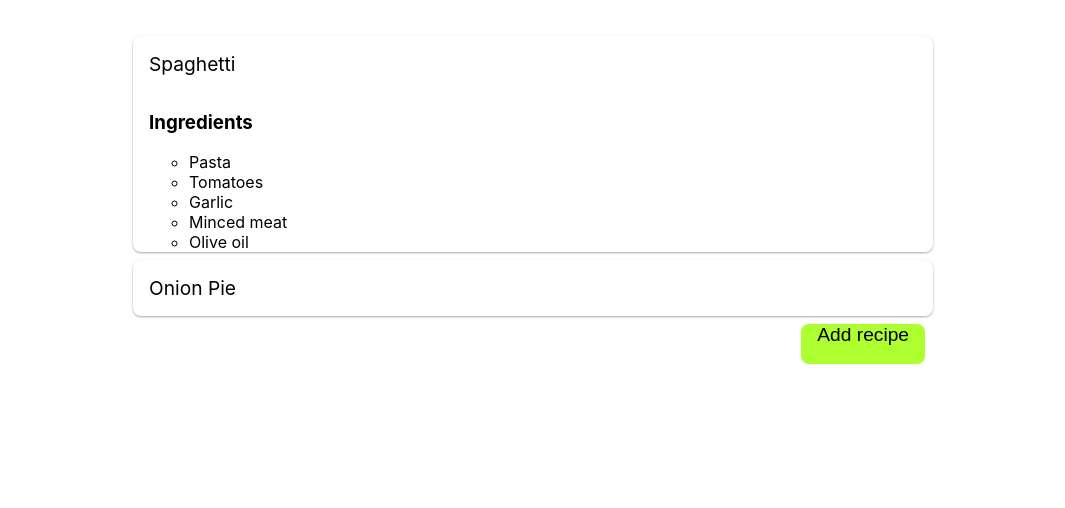
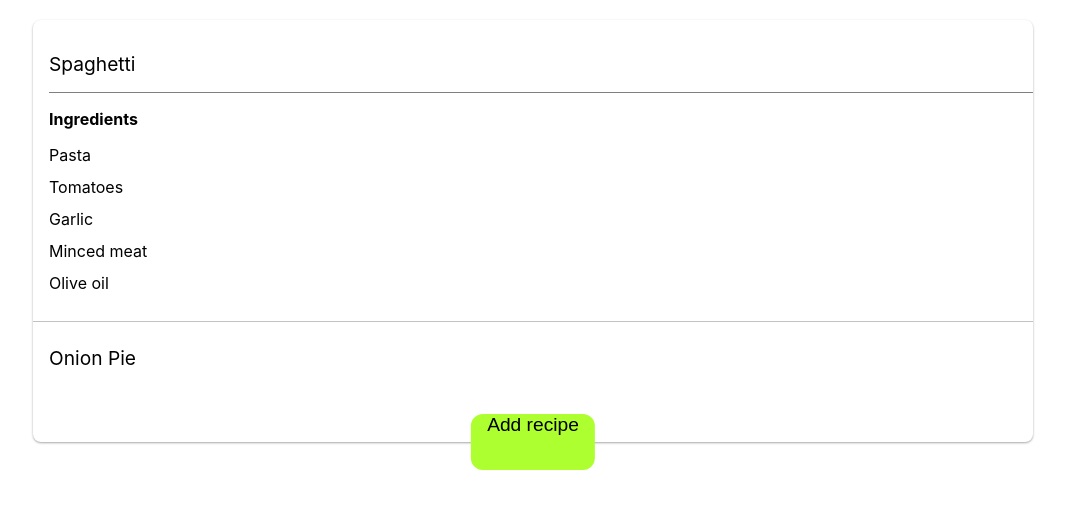
Before and after one commit to kokusGr/yummy-recipes, a React (Create React App) app: page / in a window 1280 px wide. Both pictures are taken after a click on the item "Spaghetti". Shown: the top 508 px of the page, without its empty margins (107-1172 px from the left). Built offline with nearby package versions, Linux system fonts and the light colour scheme.

Commit message:
Tweak styling

```diff
--- a/src/App.js
+++ b/src/App.js
@@ -42,14 +42,14 @@ const App = () => {
     <div className={styles.root}>
       <ul className={styles.list}>
         {recipes.map(recipe => (
-          <li className={styles.recipeRoot} onClick={() => { toggleExpanded(recipe.id) }}>
-            <h2 className={styles.recipeTitle} key={recipe.id}>{recipe.name}</h2>
+          <li className={`${styles.recipeRoot} ${expandedRecipe === recipe.id ? styles.recipeRootExpanded : ''}`} onClick={() => { toggleExpanded(recipe.id) }}>
+            <h2 className={`${styles.recipeTitle} ${expandedRecipe === recipe.id ? styles.recipeTitleExpanded : ''}`} key={recipe.id}>{recipe.name}</h2>
             {expandedRecipe === recipe.id ? (
               <div className={styles.ingredientsContainer}>
                 <h3 className={styles.ingredientsTitle}>Ingredients</h3>
                 <ul className={styles.ingredientsList}>
                   {recipe.ingredients.map(ingredient => (
-                    <li className={styles.ingredientListItem} key={ingredient}>{ingredient}</li>
+                    <li className={styles.ingredientsListItem} key={ingredient}>{ingredient}</li>
                   ))}
                 </ul>
               </div>
--- a/src/App.module.css
+++ b/src/App.module.css
@@ -1,22 +1,25 @@
 .root {
   margin: 20px auto;
-  max-width: 800px;
+  max-width: 1000px;
 }
 
 .list {
   position: relative;
   margin: 0;
   padding: 8px 0 56px 0;
+  box-shadow: 0 1px 3px rgba(0,0,0,0.12), 0 1px 2px rgba(0,0,0,0.24);
+  border-radius: 8px;
 }
 
 .recipeRoot {
-  border-radius: 8px;
   padding-left: 16px;
   list-style: none;
   margin-top: 8px;
   cursor: pointer;
-  /* box-shadow: 0 3px 6px rgba(0,0,0,0.16), 0 3px 6px rgba(0,0,0,0.23); */
-  box-shadow: 0 1px 3px rgba(0,0,0,0.12), 0 1px 2px rgba(0,0,0,0.24);
+}
+
+.recipeRootExpanded {
+  border-bottom: 1px solid rgba(0,0,0,0.24);
 }
 
 .recipeTitle {
@@ -28,16 +31,39 @@
   font-weight: normal;
 }
 
+.recipeTitleExpanded {
+  border-bottom: 1px solid gray;
+}
+
 .button {
   position: absolute;
-  bottom: 8px;
-  right: 8px;
-  height: 40px;
+  bottom: -28px;
+  right: 50%;
+  transform: translateX(50%);
+  height: 56px;
   font-size: 1.2em;
   padding: 0 16px;
-  border-radius: 8px;
+  border-radius: 12px;
   border: none;
   background-color: greenyellow;
   display: inline-flex;
   cursor: pointer;
 }
+
+.ingredientsContainer {
+  padding-bottom: 16px;
+}
+
+.ingredientsList {
+  padding: 0;
+  margin: 0;
+}
+
+.ingredientsListItem {
+  list-style-type: none;
+  height: 32px;
+}
+
+.ingredientsTitle {
+  font-size: 1.0em;
+}
```
